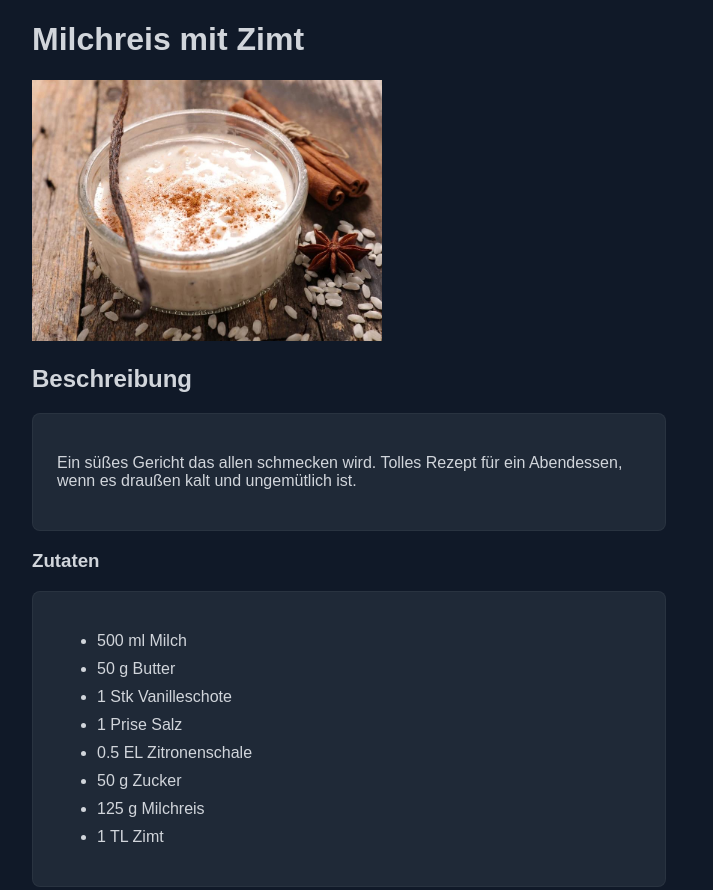
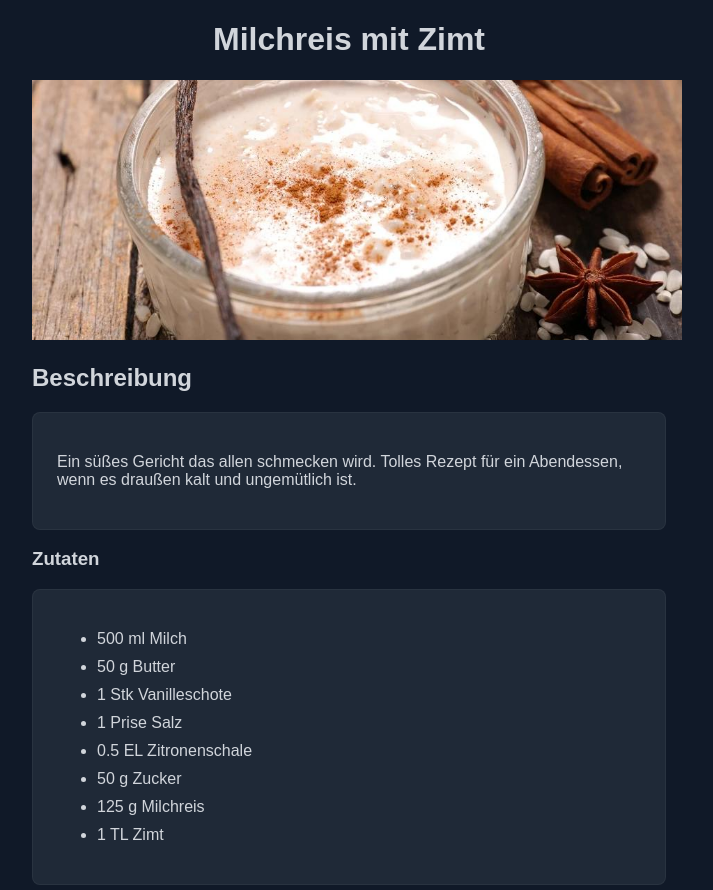
Before and after one commit to Matthis-GitHub/odin-recipes-v2, a plain HTML site: page recipes/milchreis-mit-zimt.html in a window 1280 px wide. Shown: the top 890 px of the page, without its empty margins (291-1004 px from the left). Drawn offline with Linux system fonts and the light colour scheme.

Commit message:
Update recipe image presentation

```diff
--- a/css/style.css
+++ b/css/style.css
@@ -30,3 +30,9 @@ li {
   border-left-width: 0px;
   border-right-width: 0px;*/
 }
+
+.recipe-img {
+  width: 650px;
+  height: 260px;
+  object-fit: cover;
+}
--- a/recipes/milchreis-mit-zimt.html
+++ b/recipes/milchreis-mit-zimt.html
@@ -7,11 +7,12 @@
     <link rel="stylesheet" href="../css/style.css" />
   </head>
   <body>
-    <h1>Milchreis mit Zimt</h1>
+    <h1 class="text-center">Milchreis mit Zimt</h1>
     <img
       src="../images/milchreis-mit-zimt.jpg"
       alt="Milchreis mit Zit in einer Schale"
       width="350"
+      class="recipe-img"
     />
     <h2>Beschreibung</h2>
     <div class="content-panel">
```
Also changed, not shown: recipes/fruehstuecksriegel-aus-haferflocken.html (+2 -1 lines), recipes/indisches-huehnercurry.html (+2 -1 lines).
